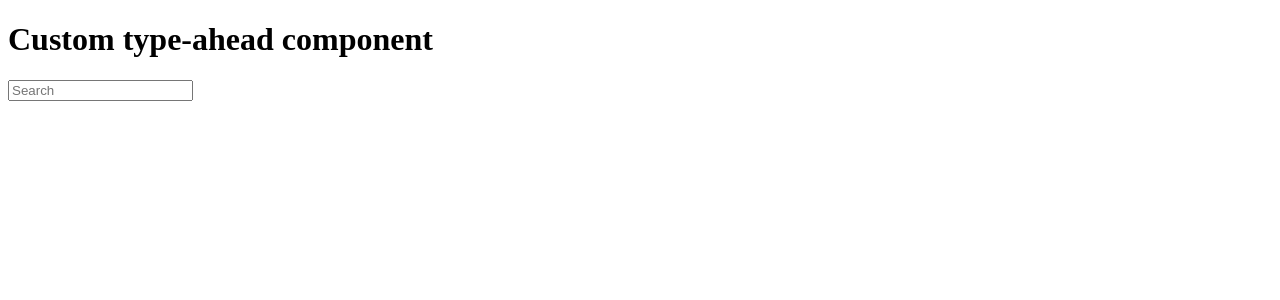
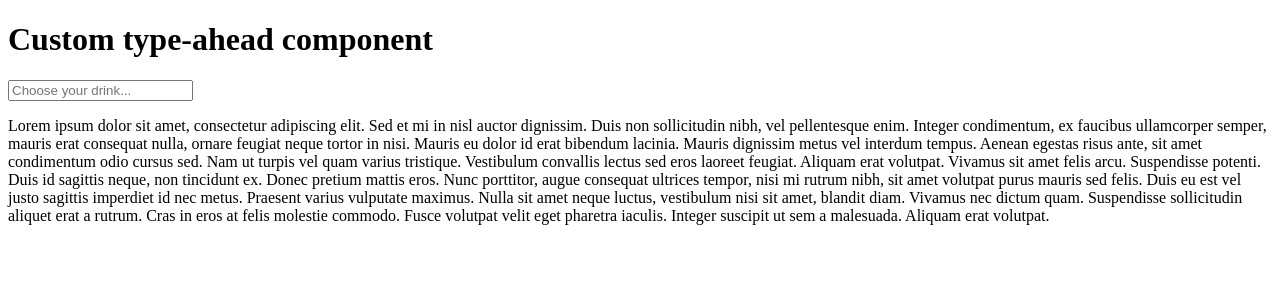
Before and after one commit to SamuelGillieron/custom-autocomplete, an Angular app: page / in a window 1280 px wide. Shown: the top 300 px of the page. Built offline with nearby package versions, Linux system fonts and the light colour scheme.

Commit message:
DIRTY: Add dropdown as overlay

```diff
--- a/src/app/app.component.html
+++ b/src/app/app.component.html
@@ -1,3 +1,8 @@
 <h1>Custom type-ahead component</h1>
 
-<app-autocomplete (selected)="onSelected($event)"></app-autocomplete>
+<app-autocomplete (selected)="onSelected($event)" placeholder="Choose your drink..."></app-autocomplete>
+<p>
+
+  Lorem ipsum dolor sit amet, consectetur adipiscing elit. Sed et mi in nisl auctor dignissim. Duis non sollicitudin nibh, vel pellentesque enim. Integer condimentum, ex faucibus ullamcorper semper, mauris erat consequat nulla, ornare feugiat neque tortor in nisi. Mauris eu dolor id erat bibendum lacinia. Mauris dignissim metus vel interdum tempus. Aenean egestas risus ante, sit amet condimentum odio cursus sed. Nam ut turpis vel quam varius tristique. Vestibulum convallis lectus sed eros laoreet feugiat. Aliquam erat volutpat. Vivamus sit amet felis arcu. Suspendisse potenti. Duis id sagittis neque, non tincidunt ex. Donec pretium mattis eros.
+
+  Nunc porttitor, augue consequat ultrices tempor, nisi mi rutrum nibh, sit amet volutpat purus mauris sed felis. Duis eu est vel justo sagittis imperdiet id nec metus. Praesent varius vulputate maximus. Nulla sit amet neque luctus, vestibulum nisi sit amet, blandit diam. Vivamus nec dictum quam. Suspendisse sollicitudin aliquet erat a rutrum. Cras in eros at felis molestie commodo. Fusce volutpat velit eget pharetra iaculis. Integer suscipit ut sem a malesuada. Aliquam erat volutpat. </p>
--- a/src/app/components/autocomplete/autocomplete.component.html
+++ b/src/app/components/autocomplete/autocomplete.component.html
@@ -1,10 +1,12 @@
-<input tabindex="0" [formControl]="inputControl" autocomplete="off" placeholder="{{placeholder}}" type="text" list="autocomplete_options">
+<div>
+  <input tabindex="0" [formControl]="inputControl" autocomplete="off" placeholder="{{placeholder}}" type="text">
   @if(filteredInput$ | async; as input){
-      <ul class="search" id="autocomplete_options" >
-        @for (item of input; track item; let  i = $index) {
+      <ul *ngIf="input.length > 0">
+        @for (item of input; track item;) {
           <li [tabindex]="0" (click)="inputSelected(item)" (keydown)="moveFocus($event, item)">
-            {{i+1}} {{item.strDrink}}
+            {{item.strDrink}}
           </li>
         }
       </ul>
   }
+</div>
--- a/src/app/components/autocomplete/autocomplete.component.scss
+++ b/src/app/components/autocomplete/autocomplete.component.scss
@@ -1,3 +1,16 @@
 li:focus{
   font-weight: bold;
 }
+
+
+div{
+  position: relative;
+}
+
+ul{
+  position: absolute;
+  background-color: white;
+  padding: 8px;
+  box-shadow: 0px 0px 2px;
+  list-style-type: none;
+}
--- a/src/app/components/autocomplete/autocomplete.component.ts
+++ b/src/app/components/autocomplete/autocomplete.component.ts
@@ -1,9 +1,9 @@
-import {Component, ElementRef, EventEmitter, Input, Output, ViewChild} from '@angular/core';
+import {Component, EventEmitter, Input, Output} from '@angular/core';
 import {CocktailServiceService} from '../../shared/services/cocktail-service.service';
-import {combineLatestWith, debounceTime, fromEvent, merge, Observable, Subject, switchMap, tap} from 'rxjs';
+import {debounceTime, merge, Observable, Subject, switchMap} from 'rxjs';
 import {Cocktail} from '../../shared/models/cocktail';
 import {FormControl, FormsModule, ReactiveFormsModule} from '@angular/forms';
-import {AsyncPipe, NgForOf} from '@angular/common';
+import {AsyncPipe, NgForOf, NgIf} from '@angular/common';
 
 @Component({
   selector: 'app-autocomplete',
@@ -12,7 +12,8 @@ import {AsyncPipe, NgForOf} from '@angular/common';
     FormsModule,
     AsyncPipe,
     NgForOf,
-    ReactiveFormsModule
+    ReactiveFormsModule,
+    NgIf
   ],
   templateUrl: './autocomplete.component.html',
   styleUrl: './autocomplete.component.scss'
@@ -35,9 +36,7 @@ export class AutocompleteComponent{
     const internalInputs$ = this.internalInputs.asObservable()
     const inputChanges$ =this.inputControl.valueChanges.pipe(debounceTime(300),
       switchMap(e => this.cocktailService.searchCocktail(e)));
-    this.filteredInput$ = merge(internalInputs$,inputChanges$).pipe(
-      tap(e => console.log(e)),
-    )
+    this.filteredInput$ = merge(internalInputs$,inputChanges$)
   }
 
   inputSelected(i : Cocktail) {
@@ -47,8 +46,6 @@ export class AutocompleteComponent{
   }
 
   moveFocus(e: any, item: Cocktail) {
-    console.log("EVENT", e)
-    console.log("Item", item)
     switch(e.key){
       case "Enter":
         this.inputSelected(item)
--- a/src/app/shared/services/cocktail-service.service.ts
+++ b/src/app/shared/services/cocktail-service.service.ts
@@ -24,7 +24,6 @@ export class CocktailServiceService {
 
     return this.httpClient.get(this.baseApiUrl + "search.php", options)
       .pipe(
-        tap(json => console.log(json)),
         map((response : any) => {
           return alphabetical(response.drinks, (d: Cocktail) => d.strDrink).slice(0,this.searchLimit)
         })
```
Also changed, not shown: 1 other file (tests, documents, lock files or other folders).
